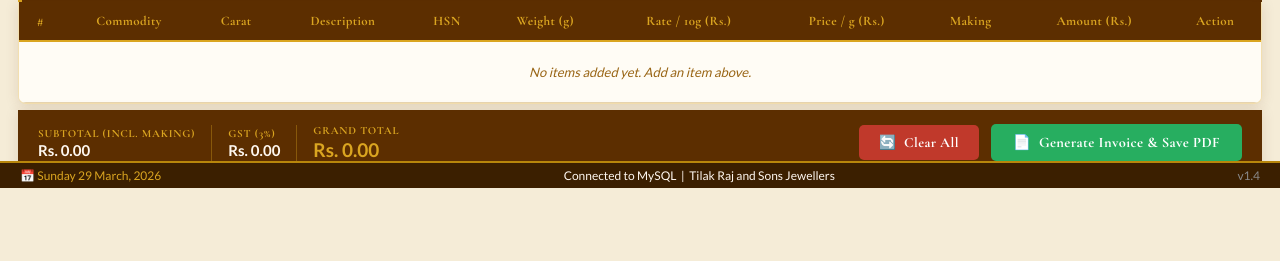
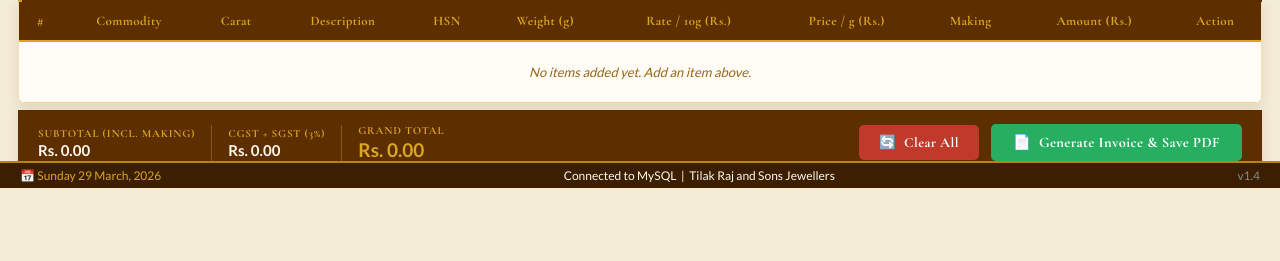
Before and after one commit to SaiyamKumar510/jewellery-app, a Flask app: page / in a window 1280 px wide. Shown: the part 612-873 px from the top of the page. Run offline with Flask 3, Linux system fonts and the light colour scheme.

Commit message:
GST breakdown

```diff
--- a/static/script.js
+++ b/static/script.js
@@ -165,11 +165,17 @@ function setPreviewHTML(breakdown, weightG) {
             <span class="pb-value nil">Nil</span>
         </div>`;
 
-    // GST row
+    // GST rows — split into CGST 1.5% + SGST 1.5%
+    const cgst = gst / 2;
+    const sgst = gst / 2;
     const gstRow = `
         <div class="pb-row pb-gst">
-            <span class="pb-label">+ GST (3%)</span>
-            <span class="pb-value">Rs. ${fmt(gst)}</span>
+            <span class="pb-label">+ CGST (1.5%)</span>
+            <span class="pb-value">Rs. ${fmt(cgst)}</span>
+        </div>
+        <div class="pb-row pb-gst">
+            <span class="pb-label">+ SGST (1.5%)</span>
+            <span class="pb-value">Rs. ${fmt(sgst)}</span>
         </div>`;
 
     // Divider + Grand Total
--- a/templates/index.html
+++ b/templates/index.html
@@ -178,7 +178,7 @@
                 </div>
                 <div class="total-divider"></div>
                 <div class="total-item">
-                    <span class="total-label">GST (3%)</span>
+                    <span class="total-label">CGST + SGST (3%)</span>
                     <span class="total-value" id="display_gst">Rs. 0.00</span>
                 </div>
                 <div class="total-divider"></div>
```
